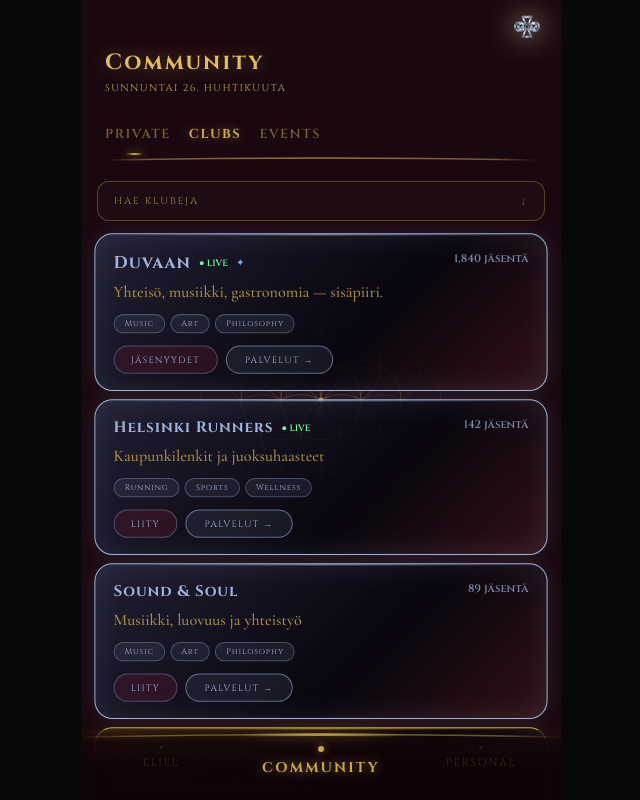
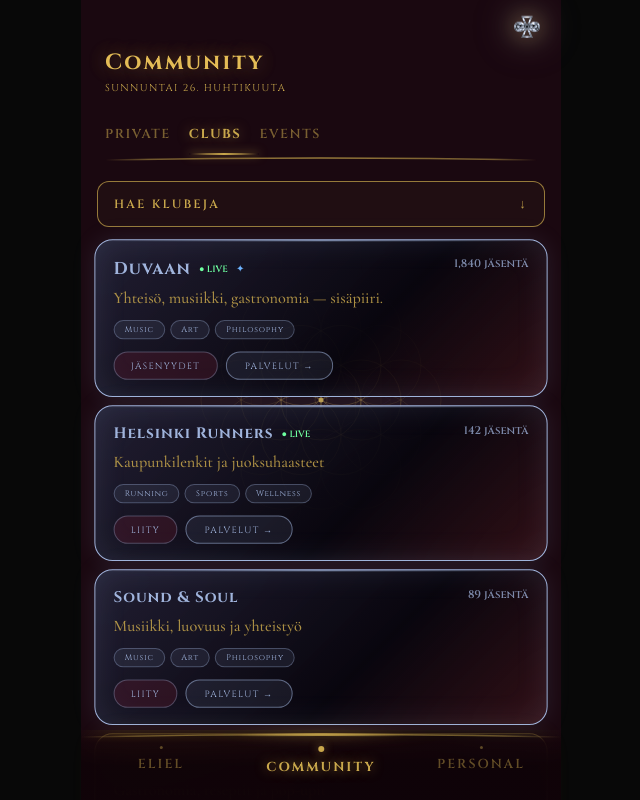
Before and after one commit to juliusduvanovich/Duvaan-Training, a React (Vite) app: page / in a window 1280 px wide. Both pictures are taken after a click on the button "COMMUNITY". Shown: the top 800 px of the page, without its empty margins (319-959 px from the left). Built offline with nearby package versions, Linux system fonts and the light colour scheme; a web font is replaced by a local one.

Commit message:
CarouselNav: same carousel logic as dock in Personal and Community

```diff
--- a/src/App.jsx
+++ b/src/App.jsx
@@ -22,17 +22,15 @@ const css = `
     75%     { transform:translateY(4px) rotate(-0.5deg); }
   }
   @keyframes zoomIn {
-    0%   { transform:scale(1);    opacity:1;   filter:brightness(1); }
-    70%  { transform:scale(3);    opacity:0.3; filter:brightness(1.5); }
-    100% { transform:scale(8);    opacity:0;   filter:brightness(2); }
+    0%   { opacity:1; transform:translateY(0); }
+    100% { opacity:0; transform:translateY(-12px); }
   }
   @keyframes zoomOut {
-    0%   { transform:scale(0.15); opacity:0;   filter:brightness(2); }
-    30%  { transform:scale(0.4);  opacity:0.5; filter:brightness(1.3); }
-    100% { transform:scale(1);    opacity:1;   filter:brightness(1); }
+    0%   { opacity:0; transform:translateY(12px); }
+    100% { opacity:1; transform:translateY(0); }
   }
-  .zoom-exit { animation:zoomIn  0.22s ease-in  forwards; transform-origin:50% 42%; pointer-events:none; }
-  .zoom-enter{ animation:zoomOut 0.22s ease-out forwards; transform-origin:50% 42%; }
+  .zoom-exit { animation:zoomIn  0.18s ease-in  forwards; pointer-events:none; }
+  .zoom-enter{ animation:zoomOut 0.18s ease-out forwards; }
 
   @keyframes floatBob    { 0%,100%{transform:translateY(0)}  50%{transform:translateY(-3px)} }
   @keyframes panelIn     { from{opacity:0;transform:scale(0.12) translateY(30px)} to{opacity:1;transform:scale(1) translateY(0)} }
@@ -118,15 +116,15 @@ function OrnamentNav({ tab, switchTab, auraColor, auraShadow }) {
             >
               <div style={{
                 width:active?6:3, height:active?6:3, borderRadius:'50%',
-                background:active?auraColor:'rgba(201,168,76,0.35)',
+                background:active?auraColor:'rgba(201,168,76,0.9)',
                 boxShadow:active?`0 0 10px ${auraShadow}`:'none',
                 transition:'all 0.3s',
               }}/>
               <span style={{
                 fontFamily:"'Cinzel',serif",
-                fontSize:active?14:11, fontWeight:active?700:400,
+                fontSize:13, fontWeight:active?700:600,
                 letterSpacing:'0.16em', textTransform:'uppercase',
-                color:active?auraColor:'rgba(201,168,76,0.45)',
+                color:active?auraColor:'rgba(201,168,76,1)',
                 textShadow:active?`0 0 12px ${auraShadow}`:'none',
                 transition:'all 0.3s',
               }}>{labels[i]}</span>
@@ -289,9 +287,9 @@ export default function App() {
       setExitClass('')
       requestAnimationFrame(() => requestAnimationFrame(() => {
         setEnterClass('zoom-enter')
-        setTimeout(() => { setEnterClass(''); setTransitioning(false) }, 240)
+        setTimeout(() => { setEnterClass(''); setTransitioning(false) }, 180)
       }))
-    }, 200)
+    }, 160)
   }
 
   const saveSettings = (s) => {
--- a/src/components/CommunityView.jsx
+++ b/src/components/CommunityView.jsx
@@ -556,18 +556,18 @@ function PublicClubs({ auraColor = "#C9A84C" }) {
       <button
         onClick={() => setSearchOpen(o => !o)}
         style={{
-          width:"100%", padding:"11px 16px", marginBottom: searchOpen ? 0 : 16,
-          background: searchOpen ? "rgba(201,168,76,0.08)" : "rgba(255,255,255,0.02)",
-          border:"1px solid rgba(201,168,76,0.35)",
+          width:"100%", padding:"13px 16px", marginBottom: searchOpen ? 0 : 16,
+          background: searchOpen ? "rgba(201,168,76,0.1)" : "rgba(201,168,76,0.04)",
+          border:"1.5px solid rgba(201,168,76,0.7)",
           borderRadius: searchOpen ? "12px 12px 0 0" : 12,
-          color:"rgba(201,168,76,0.75)", fontFamily:"'Cinzel',serif",
-          fontSize:10, letterSpacing:"0.18em", textTransform:"uppercase",
+          color:"rgba(201,168,76,1)", fontFamily:"'Cinzel',serif",
+          fontSize:12, fontWeight:600, letterSpacing:"0.18em", textTransform:"uppercase",
           cursor:"pointer", display:"flex", alignItems:"center", justifyContent:"space-between",
           transition:"all 0.2s",
         }}
       >
         <span>Hae klubeja</span>
-        <span style={{ fontSize:12, opacity:0.6, transition:"transform 0.2s", transform: searchOpen ? "rotate(180deg)" : "none" }}>↓</span>
+        <span style={{ fontSize:13, opacity:0.9, transition:"transform 0.2s", transform: searchOpen ? "rotate(180deg)" : "none" }}>↓</span>
       </button>
 
       {searchOpen && (
```
